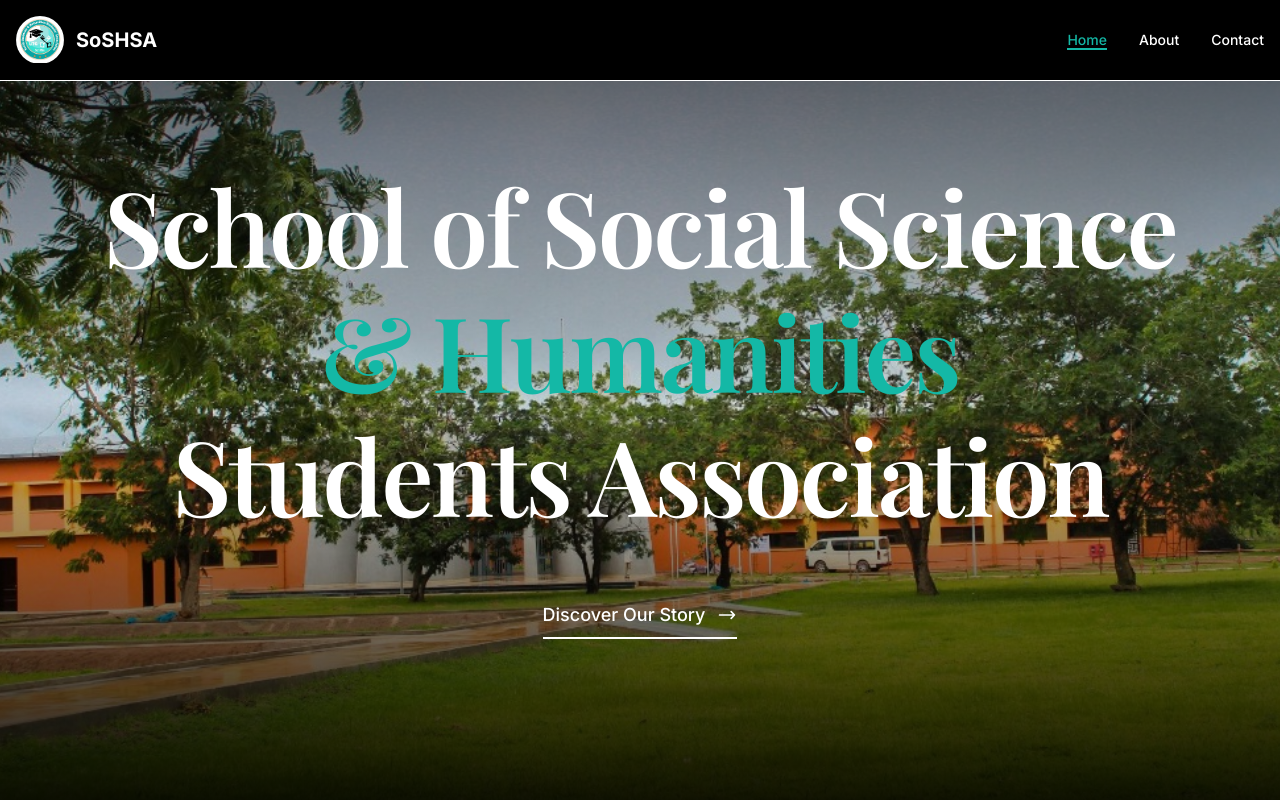
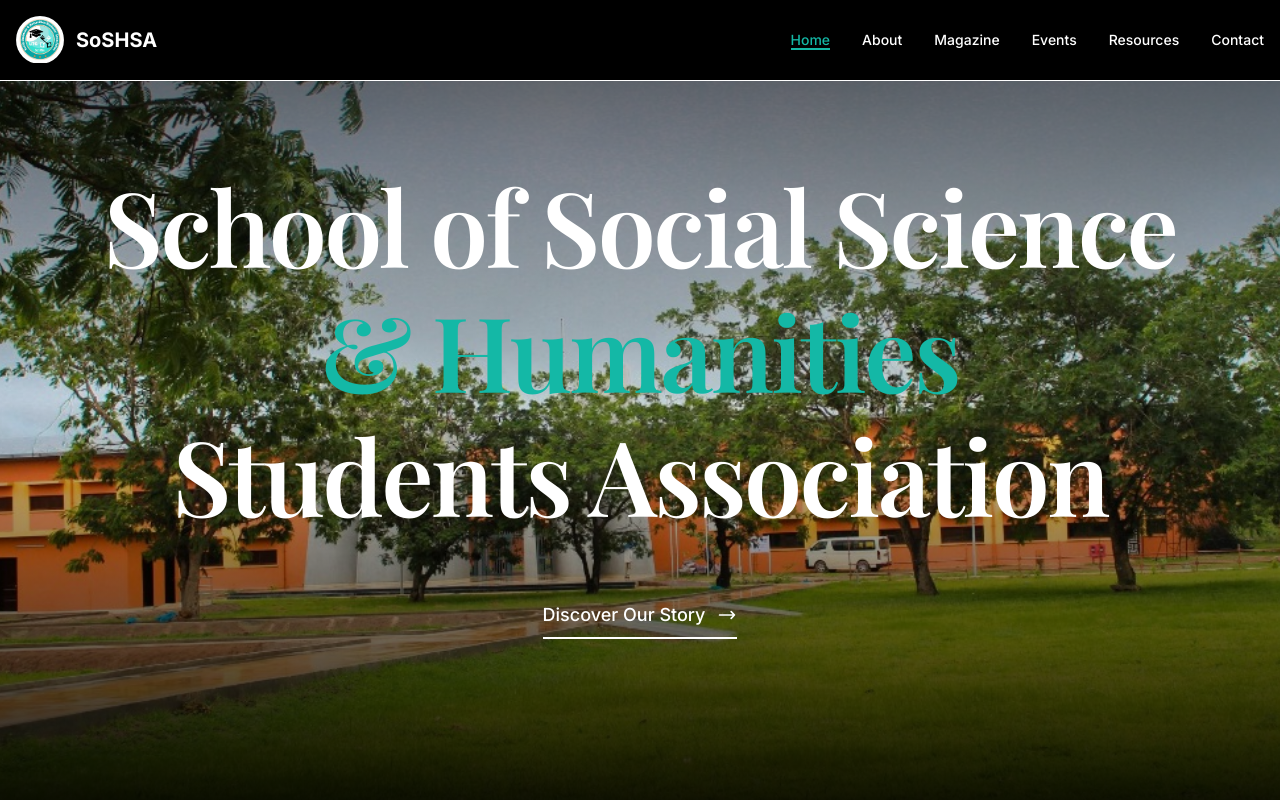
Before and after one commit to GCose/soshsa-website, a Next.js app: page / in a window 1280 px wide. Shown: the top 800 px of the page. Built offline with nearby package versions, Linux system fonts and the light colour scheme.

Commit message:
Undid the changes I just made

```diff
--- a/components/website/Navbar.tsx
+++ b/components/website/Navbar.tsx
@@ -10,9 +10,9 @@ const Navbar = () => {
   const navLinks = [
     { label: "Home", href: "/" },
     { label: "About", href: "/about" },
-    // { label: "Magazine", href: "/magazine" },
-    // { label: "Events", href: "/events" },
-    // { label: "Resources", href: "/resources" },
+    { label: "Magazine", href: "/magazine" },
+    { label: "Events", href: "/events" },
+    { label: "Resources", href: "/resources" },
     { label: "Contact", href: "/contact" },
   ];
 
```
